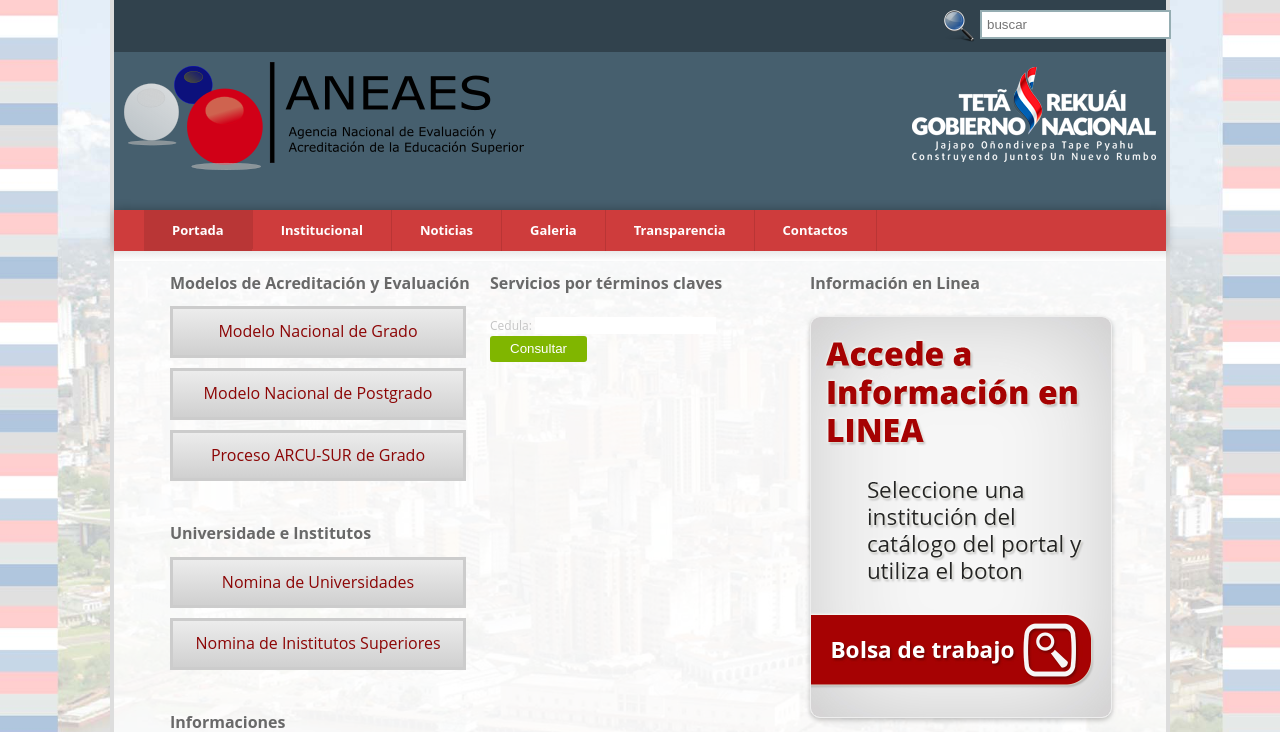
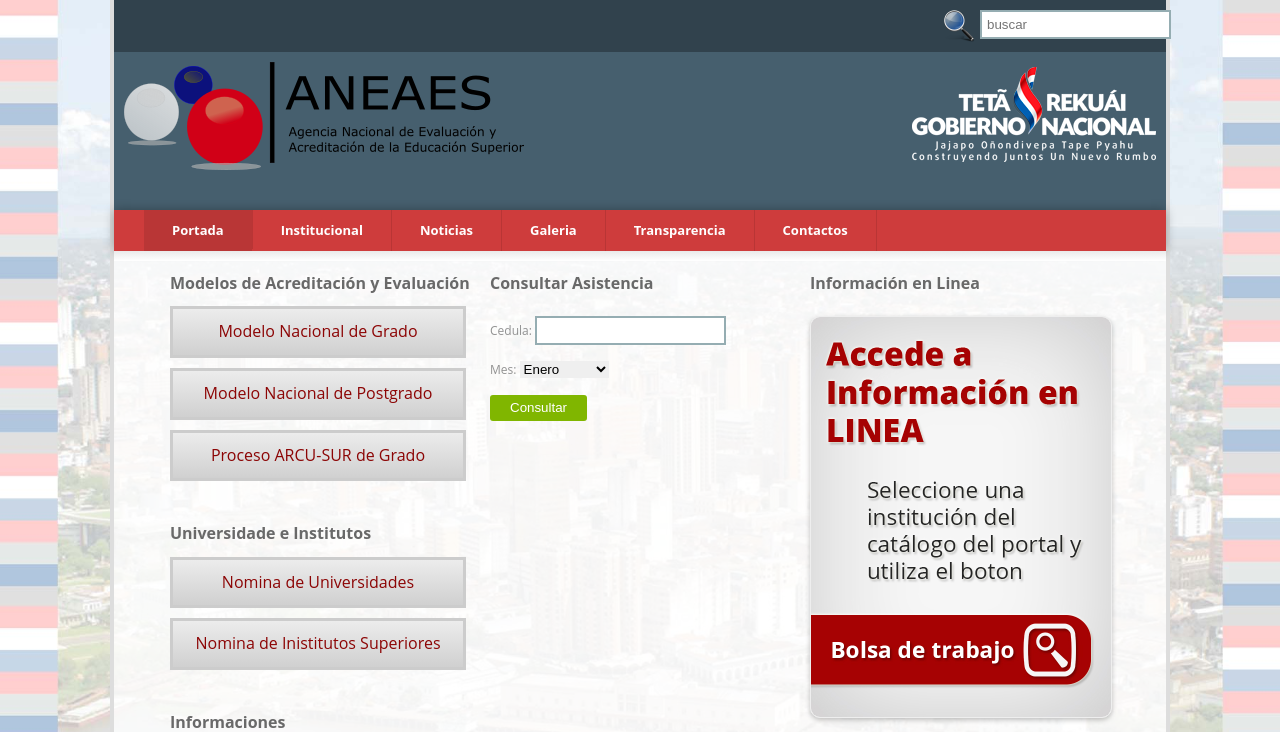
Before and after one commit to cybermanpy/biometrico, a Laravel app: page / in a window 1280 px wide. Shown: the top 732 px of the page. Run offline with Laravel 8, Linux system fonts and the light colour scheme; settings files or empty folders that the repository lacks are supplied.

Commit message:
CheckController consulta asistencia con fecha

```diff
--- a/app/Http/Controllers/CheckController.php
+++ b/app/Http/Controllers/CheckController.php
@@ -36,7 +36,8 @@
 
     public function formCheck()
     {
-        return view('formcheck');
+        $meses = $this->getMonths();
+        return view('formcheck', ['meses' => $meses]);
     }
 
     public function formCheck1()
@@ -58,21 +59,52 @@
         return $meses;
     }
 
+    public function getDate($value,$a)
+    {
+        if( $value == "Enero")
+        {
+            return $list_check = $a->filter(function ($item, $mes){
+                return $item->checktime > "2016-01-01 06:00:00" && $item->checktime < "2016-02-01 06:00:00";
+            })->sortByDesc('checktime');
+
+        }
+
+        if( $value == "Febrero")
+        {
+            return $list_check = $a->filter(function ($item, $mes){
+                return $item->checktime > "2016-02-01 06:00:00" && $item->checktime < "2016-03-01 06:00:00";
+            })->sortByDesc('checktime');
+
+        }
+
+        if( $value == "Marzo")
+        {
+            return $list_check = $a->filter(function ($item, $mes){
+                return $item->checktime > "2016-03-01 06:00:00" && $item->checktime < "2016-04-01 06:00:00";
+            })->sortByDesc('checktime');
+
+        }
+
+    }
+
     public function store(Request $request)
     {
+
+        $data = $request->all();
 
         $dias = $this->getDays();
 
         $meses = $this->getMonths();
 
-        $user = Userinfo::where('ssn', '=', $request->only(['id']))->get();
+        $user = Userinfo::where('ssn', '=', $data['id'])->get();
 
-        foreach($user as $item){
-            $name = $item->name;
-            $a = $item->checks;
+        foreach($user as $item)
+        {
+                $name = $item->name;
+                $a = $item->checks;
         }
 
-        $list_check = $a->sortByDesc('checktime');
+        $list_check = $this->getDate($data['month'], $a);
 
         return view('result', ['list_check' => $list_check, 'dias' => $dias, 'meses' => $meses, 'name' => $name ]);
 
@@ -89,12 +121,14 @@
 
         $marcacion = array();
 
-        foreach($user as $item){
+        foreach($user as $item)
+        {
             $name = $item->name;
             $a = $item->checks;
         }
 
-        foreach ($a as $check) {
+        foreach ($a as $check)
+        {
 
             if (date('H:I:S', strtotime($check->checktime)) <= '09:00:00')
             {
--- a/public/css/estilo.css
+++ b/public/css/estilo.css
@@ -253,6 +253,13 @@
 	border-right:1px solid #ededed;
 	border-bottom:1px solid #ededed;
 	padding:10px;
+}
+
+table tr:nth-child(even){
+	background: #fbfbfb;
+}
+table tr:nth-child(odd){
+	background: #e8ecee;
 }
 /*------------------------------------------------------------------*/
 /*	4) cabecera para ante los contenidos
--- a/resources/views/form.blade.php
+++ b/resources/views/form.blade.php
@@ -5,8 +5,10 @@
 <form action=" {{ route('form_store_path') }} " method="post">
 	{{ csrf_field() }}
 	Cedula:
-	<input type="text" name="id">
+	<input class="bases_buscador" type="text" name="id">
+	<p>
 	<input type="submit" value="Consultar">
+	</p>
 </form>
 
 @stop
--- a/resources/views/formcheck.blade.php
+++ b/resources/views/formcheck.blade.php
@@ -4,9 +4,16 @@
 
 <form action=" {{ route('formcheck_store_path') }} " method="post">
 	{{ csrf_field() }}
-	Cedula:
-	<input type="text" name="id">
-	<input type="submit" value="Consultar">
+	<p>Cedula:
+	<input class="bases_buscador" type="text" name="id"></p>
+	<p>Mes:
+		<select name="month">
+			@foreach($meses as $mes)
+			<option value="{{ $mes }}">{{ $mes }}</option>
+			@endforeach
+		</select>
+	</p>
+	<p><input type="submit" value="Consultar"></p>
 </form>
 
 @stop
--- a/resources/views/layouts/default.blade.php
+++ b/resources/views/layouts/default.blade.php
@@ -30,7 +30,7 @@
         </div>
 		<div class="cabecera_general">
         	<div class="logo">
-                <a href="{{ route('formcheck_show_path') }}"><img src="{{ asset ('img/logo400X108.png') }}" alt="Portal Paraguay" /></a>
+                <a href="{{ route('formcheck_show_path') }}"><img src="{{ asset ('img/logo400x108.png') }}" alt="Portal Paraguay" /></a>
             </div>
             <div class="logo2">
                 <img src="img/gobierno.png" alt="Gobierno Nacional Paraguay" />
@@ -115,7 +115,7 @@
 
                     <!-- Terminos claves -->
                     <div class="columna-uno-tres">
-                    	<h5>Servicios por términos claves</h5>
+                    	<h5>Consultar Asistencia</h5>
                         <div class="solo_base margen_no">
                         	@yield('content')
                         </div>
```
